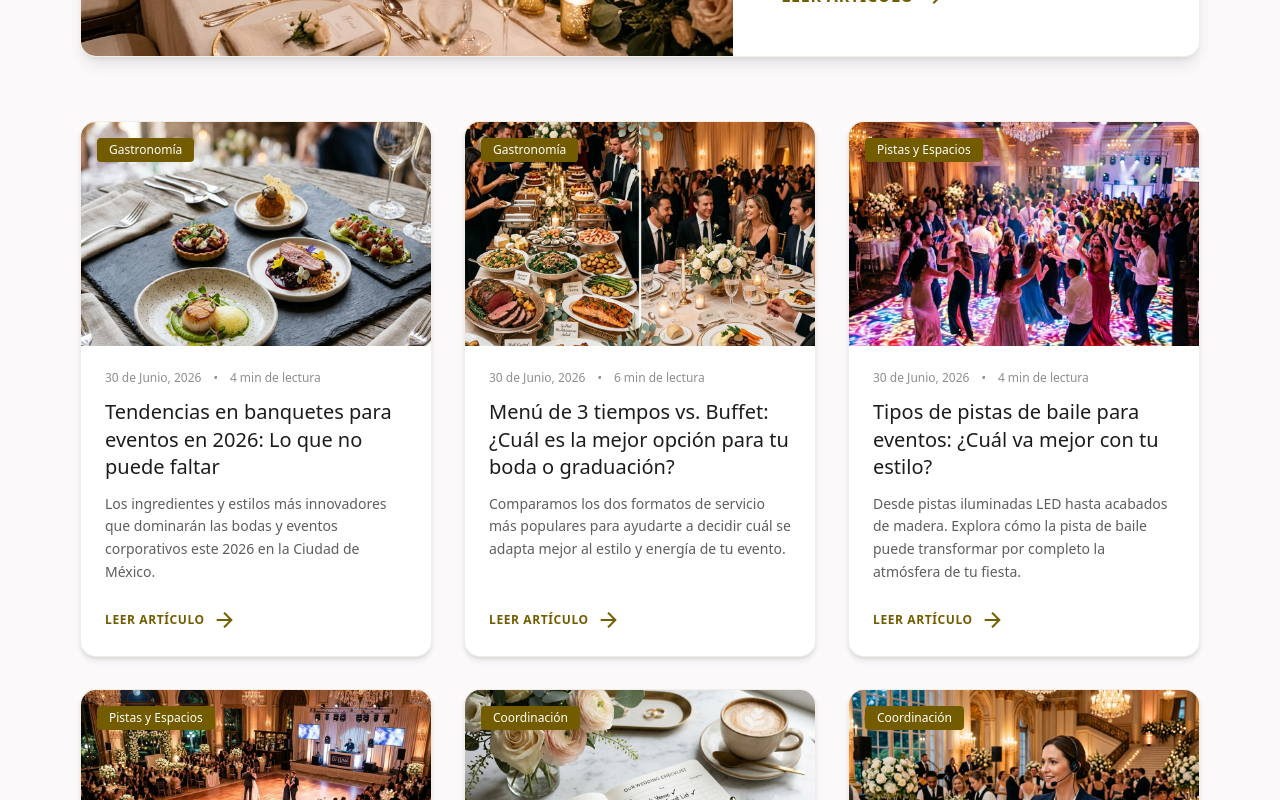
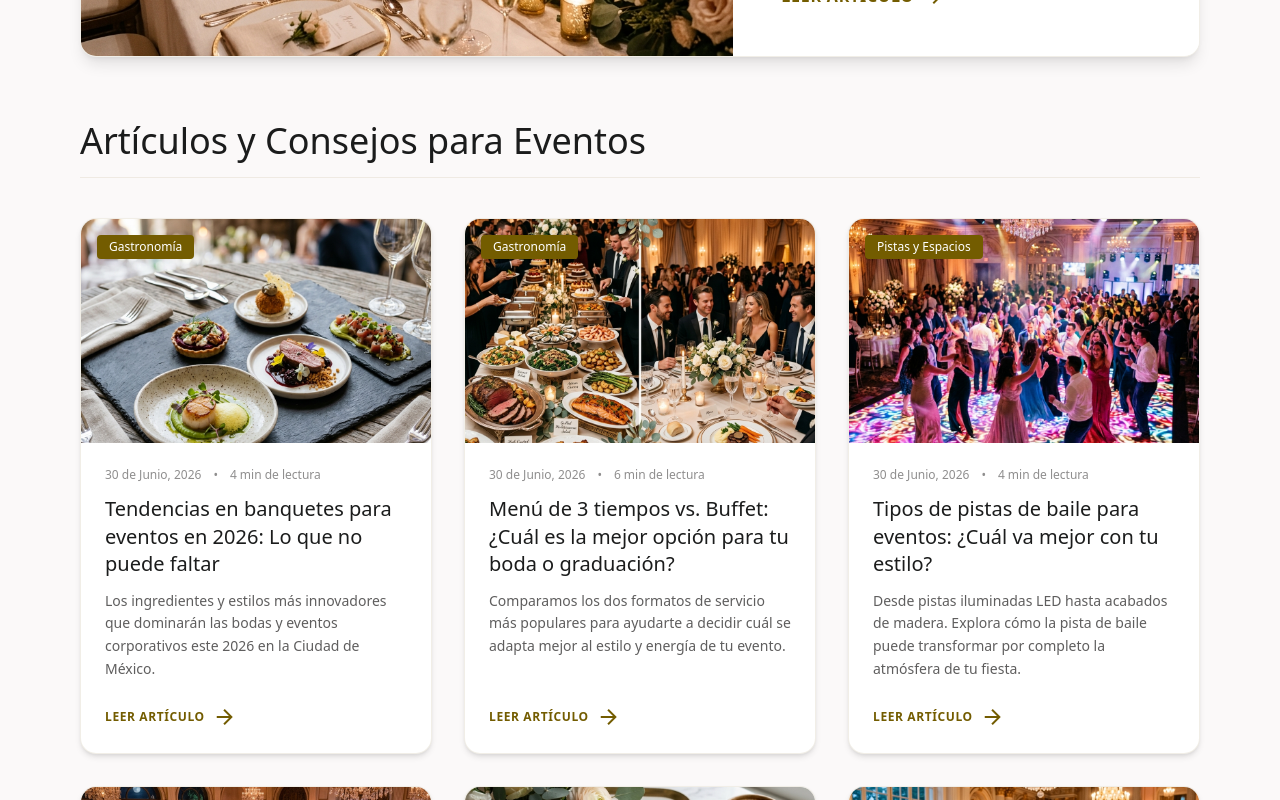
Before and after one commit to aloomushi-pixel/Salones-San-Pedro, a Next.js app: page /blog in a window 1280 px wide. Shown: the part 800-1600 px from the top of the page. Built offline with nearby package versions, Linux system fonts and the light colour scheme; a web font is replaced by a local one.

Commit message:
feat: Split blog into Eventos and Servicios Extras sections

```diff
--- a/src/app/blog/page.tsx
+++ b/src/app/blog/page.tsx
@@ -4,6 +4,12 @@ import { BLOG_POSTS } from "@/utils/blogData";
 import Image from "next/image";
 
 export default function BlogPage() {
+  const SERVICIOS_EXTRAS = ["Servicios Plus", "Bebidas", "Show", "Música"];
+  const isExtra = (post: any) => SERVICIOS_EXTRAS.includes(post.category);
+
+  const eventosPosts = BLOG_POSTS.filter(p => !isExtra(p));
+  const extrasPosts = BLOG_POSTS.filter(isExtra);
+
   return (
     <>
       <Header />
@@ -20,48 +26,104 @@ export default function BlogPage() {
           </div>
 
           {/* Featured Post (First) */}
+          {eventosPosts.length > 0 && (
             <div className="mb-16">
               <div className="bg-surface-container-lowest border border-outline-variant/30 rounded-2xl overflow-hidden shadow-lg grid grid-cols-1 lg:grid-cols-12 gap-0 group">
                 <div className="lg:col-span-7 relative h-72 lg:h-[450px] overflow-hidden">
                   <Image
-                  src={BLOG_POSTS[0].imageUrl}
-                  alt={BLOG_POSTS[0].title}
+                    src={eventosPosts[0].imageUrl}
+                    alt={eventosPosts[0].title}
                     className="object-cover group-hover:scale-105 transition-transform duration-700"
                     fill
                     priority
                     sizes="(max-width: 1024px) 100vw, 60vw"
                   />
                   <div className="absolute top-4 left-4 bg-primary text-on-primary font-label-sm text-xs px-3 py-1 rounded">
-                  {BLOG_POSTS[0].category}
+                    {eventosPosts[0].category}
                   </div>
                 </div>
                 <div className="lg:col-span-5 p-8 md:p-12 flex flex-col justify-between space-y-6 bg-surface-container-lowest">
                   <div className="space-y-4">
                     <div className="flex items-center gap-4 text-xs text-secondary/70">
-                    <span>{BLOG_POSTS[0].date}</span>
+                      <span>{eventosPosts[0].date}</span>
                       <span>•</span>
-                    <span>{BLOG_POSTS[0].readTime}</span>
+                      <span>{eventosPosts[0].readTime}</span>
                     </div>
                     <h2 className="font-display-lg text-2xl md:text-3xl text-on-surface hover:text-primary transition-colors leading-tight">
-                    <Link href={`/blog/${BLOG_POSTS[0].slug}`}>
-                      {BLOG_POSTS[0].title}
+                      <Link href={`/blog/${eventosPosts[0].slug}`}>
+                        {eventosPosts[0].title}
                       </Link>
                     </h2>
                     <p className="font-body-md text-secondary text-sm md:text-base leading-relaxed">
-                    {BLOG_POSTS[0].excerpt}
+                      {eventosPosts[0].excerpt}
                     </p>
                 </div>
-                <Link href={`/blog/${BLOG_POSTS[0].slug}`} className="inline-flex items-center gap-2 text-primary font-bold hover:gap-3 transition-all self-start text-sm md:text-base uppercase tracking-wider">
+                <Link href={`/blog/${eventosPosts[0].slug}`} className="inline-flex items-center gap-2 text-primary font-bold hover:gap-3 transition-all self-start text-sm md:text-base uppercase tracking-wider">
                   Leer artículo
                   <span className="material-symbols-outlined text-sm">arrow_forward</span>
                 </Link>
               </div>
             </div>
           </div>
+          )}
 
           {/* Grid of Other Posts */}
+          <div className="mb-10">
+            <h2 className="font-display-lg text-3xl md:text-4xl text-on-surface pb-4 border-b border-outline-variant/30">
+              Artículos y Consejos para Eventos
+            </h2>
+          </div>
+          <div className="grid grid-cols-1 md:grid-cols-2 lg:grid-cols-3 gap-8 mb-20">
+            {eventosPosts.slice(1).map((post) => (
+              <div key={post.slug} className="bg-surface-container-lowest border border-outline-variant/30 rounded-2xl overflow-hidden shadow-md flex flex-col justify-between group hover:shadow-xl hover:-translate-y-1 transition-all duration-300">
+                <div className="relative h-56 overflow-hidden">
+                  <Image
+                    src={post.imageUrl}
+                    alt={post.title}
+                    className="object-cover group-hover:scale-105 transition-transform duration-700"
+                    fill
+                    sizes="(max-width: 768px) 100vw, (max-width: 1024px) 50vw, 33vw"
+                  />
+                  <div className="absolute top-4 left-4 bg-primary text-on-primary font-label-sm text-xs px-3 py-1 rounded">
+                    {post.category}
+                  </div>
+                </div>
+                <div className="p-6 flex-grow flex flex-col justify-between space-y-4">
+                  <div className="space-y-3">
+                    <div className="flex items-center gap-3 text-xs text-secondary/70">
+                      <span>{post.date}</span>
+                      <span>•</span>
+                      <span>{post.readTime}</span>
+                    </div>
+                    <h3 className="font-display-lg text-xl text-on-surface group-hover:text-primary transition-colors leading-snug">
+                      <Link href={`/blog/${post.slug}`}>
+                        {post.title}
+                      </Link>
+                    </h3>
+                    <p className="font-body-md text-secondary text-sm leading-relaxed">
+                      {post.excerpt}
+                    </p>
+                  </div>
+                  <Link href={`/blog/${post.slug}`} className="inline-flex items-center gap-2 text-primary font-bold hover:gap-3 transition-all self-start text-xs uppercase tracking-wider pt-2">
+                    Leer artículo
+                    <span className="material-symbols-outlined text-sm">arrow_forward</span>
+                  </Link>
+                </div>
+              </div>
+            ))}
+          </div>
+
+          {/* Grid of Extras Posts */}
+          <div className="mb-10 mt-16 pt-16 border-t border-outline-variant/30">
+            <h2 className="font-display-lg text-3xl md:text-4xl text-on-surface mb-4">
+              Servicios Extras y Entretenimiento
+            </h2>
+            <p className="text-secondary font-body-md max-w-3xl">
+              Descubre todas las opciones de personalización, shows, barras de bebidas y detalles exclusivos que puedes agregar a tu paquete para hacer tu evento único.
+            </p>
+          </div>
           <div className="grid grid-cols-1 md:grid-cols-2 lg:grid-cols-3 gap-8">
-            {BLOG_POSTS.slice(1).map((post) => (
+            {extrasPosts.map((post) => (
               <div key={post.slug} className="bg-surface-container-lowest border border-outline-variant/30 rounded-2xl overflow-hidden shadow-md flex flex-col justify-between group hover:shadow-xl hover:-translate-y-1 transition-all duration-300">
                 <div className="relative h-56 overflow-hidden">
                   <Image
```
Lines whose indentation alone changed are shown as unchanged.
